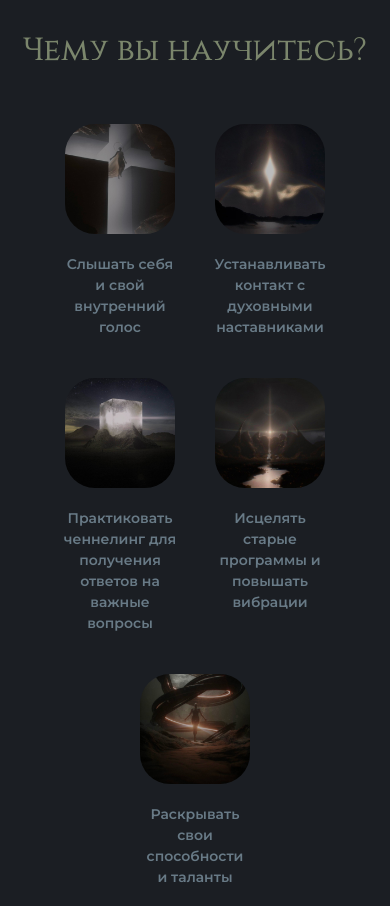
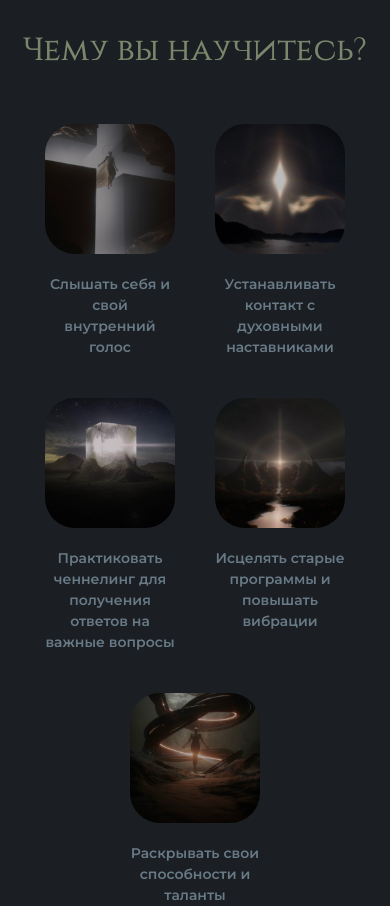
Before and after one commit to Mokflasha/PRObujdenie, a website built with Vite: page index.html in a window 390 px wide. Shown: the part 720-1626 px from the top of the page. Built offline with nearby package versions, Linux system fonts and the light colour scheme.

Commit message:
update learning adaptive2

```diff
--- a/index.html
+++ b/index.html
@@ -33,23 +33,23 @@
 			<section class="learning flex flex-col container">
 				<h2 class="learning-header constantine text-[#7B866C] text-[60px] max-[750px]:text-[50px] max-[570px]:text-[40px] max-[460px]:text-[32px]">Чему вы научитесь?</h2>
 				<div class="flex justify-between gap-[47px] mt-[50px] max-[1200px]:gap-[40px] max-[900px]:flex-wrap max-[1200px]:justify-center">
-					<div class="flex flex-col items-center max-w-[200px] max-[1200px]:max-w-[150px] max-[560px]:max-w-[110px]">
+					<div class="flex flex-col items-center max-w-[200px] max-[1200px]:max-w-[150px] max-[560px]:max-w-[130px]">
 						<img class="rounded-[30px] w-[200px] mb-[30px] max-[560px]:mb-[20px] " src="/1learn.jpg" alt="">
 						<p class="max-w-[190px] text-center montserrat-sb text-[#687A86] max-[560px]:text-[14px]">Слышать себя и свой внутренний голос</p>
 					</div>
-					<div class="flex flex-col items-center max-w-[200px] max-[1200px]:max-w-[150px] max-[560px]:max-w-[110px]">
+					<div class="flex flex-col items-center max-w-[200px] max-[1200px]:max-w-[150px] max-[560px]:max-w-[130px]">
 						<img class="rounded-[30px] w-[200px] mb-[30px]  max-[560px]:mb-[20px]" src="/2learn.jpg" alt="">
 						<p class="max-w-[150px] text-center montserrat-sb text-[#687A86] max-[560px]:text-[14px]">Устанавливать контакт с духовными наставниками</p>
 					</div>
-					<div class="flex flex-col max-w-[200px] items-center max-[1200px]:max-w-[150px] max-[560px]:max-w-[110px]">
+					<div class="flex flex-col max-w-[200px] items-center max-[1200px]:max-w-[150px] max-[560px]:max-w-[130px]">
 						<img class="rounded-[30px] w-[200px] mb-[30px]  max-[560px]:mb-[20px]" src="/3learn.jpg" alt="">
-						<p class=" montserrat-sb text-center text-[#687A86] max-[560px]:text-[14px] max-[560px]:w-[120px]">Практиковать ченнелинг для получения ответов на важные вопросы</p>
+						<p class=" montserrat-sb text-center text-[#687A86] max-[560px]:text-[14px]">Практиковать ченнелинг для получения ответов на важные вопросы</p>
 					</div>
-					<div class="flex flex-col max-w-[200px]  items-center max-[1200px]:max-w-[150px] max-[560px]:max-w-[110px]">
+					<div class="flex flex-col max-w-[200px]  items-center max-[1200px]:max-w-[150px] max-[560px]:max-w-[130px]">
 						<img class="rounded-[30px] w-[200px] mb-[30px]  max-[560px]:mb-[20px]" src="/4learn.jpg" alt="">
 						<p class="max-w-[190px] montserrat-sb text-center text-[#687A86] max-[560px]:text-[14px]">Исцелять старые программы и повышать вибрации</p>
 					</div>
-					<div class="flex flex-col max-w-[200px]  items-center max-[1200px]:max-w-[150px] max-[560px]:max-w-[110px]">
+					<div class="flex flex-col max-w-[200px]  items-center max-[1200px]:max-w-[150px] max-[560px]:max-w-[130px]">
 						<img class="rounded-[30px] w-[200px] mb-[30px]  max-[560px]:mb-[20px]" src="/5learn.jpg" alt="">
 						<p class="max-w-[190px] montserrat-sb text-center text-[#687A86]  max-[560px]:text-[14px]">Раскрывать свои способности и таланты</p>
 					</div>
--- a/src/css/style.css
+++ b/src/css/style.css
@@ -118,6 +118,7 @@ body{
 	z-index: 11;
 	margin-right: 30px;
 	margin-left: 20px;
+	padding-top: 10px;
 }
 
 
```
